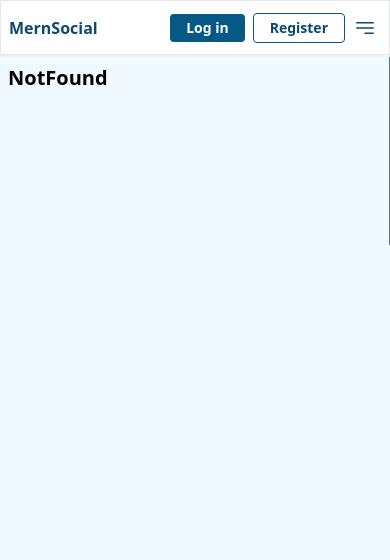
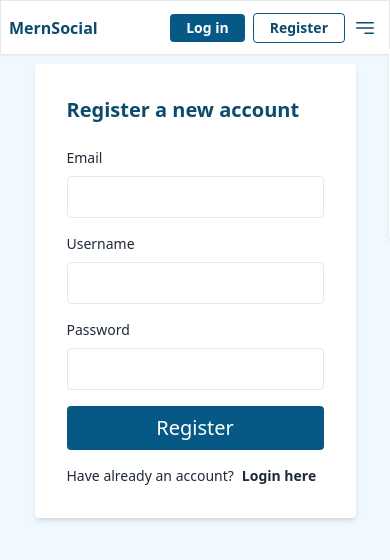
Before and after one commit to mhaprean/mern-social, a React (Vite) app in the folder client/: page /register in a window 390 px wide. Shown: the top 560 px of the page. Built offline with nearby package versions, Linux system fonts and the light colour scheme; no server answers.

Commit message:
add register functionality

```diff
--- a/client/src/App.tsx
+++ b/client/src/App.tsx
@@ -1,10 +1,12 @@
 import { Route, Routes } from 'react-router-dom';
 import Navigation from './components/Navigation';
 import Post from './components/Post';
+import ForgotPasswordPage from './pages/ForgotPasswordPage';
 import Homepage from './pages/Homepage';
-import Login from './pages/Login';
+import LoginPage from './pages/LoginPage';
 import MyProfile from './pages/MyProfile';
 import NotFound from './pages/NotFound';
+import RegisterPage from './pages/RegisterPage';
 
 function App() {
   return (
@@ -12,15 +14,15 @@ function App() {
       <Navigation />
 
       <div className="bg-sky-50 h-full min-h-screen p-2 pt-16">
-        <div className="text-xl font-bold max-w-screen-lg m-auto">
+        <div className="text-xl max-w-screen-lg m-auto">
           <Routes>
             <Route path="/" element={<Homepage />} />
-            <Route path="/login" element={<Login />} />
+            <Route path="/login" element={<LoginPage />} />
+            <Route path="/register" element={<RegisterPage />} />
             <Route path="/my-profile" element={<MyProfile />} />
+            <Route path="/forgot-password" element={<ForgotPasswordPage />} />
             <Route path="/*" element={<NotFound />} />
-
           </Routes>
-
         </div>
       </div>
     </div>
--- /dev/null
+++ b/client/src/components/LoginRegister.tsx
@@ -0,0 +1,165 @@
+import { useState } from 'react';
+import { Link, useNavigate } from 'react-router-dom';
+import { useLoginUserMutation, useRegisterUserMutation } from '../redux/apiSlice';
+import { login, setUser } from '../redux/authSlice';
+import { useAppDispatch } from '../redux/hooks';
+
+interface IPropsLoginRegister {
+  isRegister?: boolean;
+}
+
+const LoginRegister = ({ isRegister = false }: IPropsLoginRegister) => {
+  const [username, setUsername] = useState('');
+  const [password, setPassword] = useState('');
+  const [email, setEmail] = useState('');
+
+  const navigate = useNavigate();
+
+  const [loginUser, response] = useLoginUserMutation();
+  const [registerUser, registerResponse] = useRegisterUserMutation();
+
+  const dispatch = useAppDispatch();
+
+  const handleRegister = async () => {
+    if (registerResponse.isLoading) {
+      return;
+    }
+    try {
+      const userData = {
+        name: username,
+        password: password,
+        email: email,
+      };
+
+      const result = await registerUser({ data: userData }).unwrap();
+
+      if (result.access_token) {
+        dispatch(setUser(result.user));
+        dispatch(login(result.access_token));
+
+        navigate('/');
+      }
+    } catch (error) {
+      console.log('error', error);
+    }
+  };
+
+  const handleLogin = async () => {
+    if (response.isLoading) {
+      return;
+    }
+
+    try {
+      const userData = {
+        name: username,
+        password: password,
+      };
+
+      const result = await loginUser({ data: userData }).unwrap();
+
+      if (result.access_token) {
+        dispatch(setUser(result.user));
+        dispatch(login(result.access_token));
+
+        navigate('/');
+      }
+    } catch (error) {
+      console.log('we have an error: ', error);
+    }
+  };
+
+  const handleSubmit = (e: React.FormEvent<HTMLFormElement>) => {
+    e.preventDefault();
+
+    if (isRegister) {
+      handleRegister();
+    } else {
+      handleLogin();
+    }
+  };
+
+  return (
+    <div className="flex justify-center items-center">
+      <form onSubmit={handleSubmit} className="bg-white p-8 rounded shadow-md">
+        <h2 className="font-bold mb-6 text-sky-900">{isRegister ? 'Register a new account' : 'Log in to your account'}</h2>
+
+        {isRegister && (
+          <div className="mb-4">
+            <label htmlFor="username" className="block text-gray-800 font-medium mb-2 text-sm">
+              Email
+            </label>
+            <input
+              type="email"
+              id="name"
+              name="email"
+              value={email}
+              onChange={(e) => setEmail(e.target.value)}
+              className="border text-base rounded px-3 py-2 w-full  focus:outline-none focus:ring focus:border-blue-300"
+              required
+            />
+          </div>
+        )}
+        <div className="mb-4">
+          <label htmlFor="username" className="block text-gray-800 font-medium mb-2 text-sm">
+            Username
+          </label>
+          <input
+            type="text"
+            id="name"
+            name="name"
+            value={username}
+            onChange={(e) => setUsername(e.target.value)}
+            className="border text-base  rounded px-3 py-2 w-full focus:outline-none focus:ring focus:border-blue-300"
+            required
+          />
+        </div>
+        <div className="mb-4">
+          <label htmlFor="password" className="block text-gray-800 font-medium mb-2 text-sm">
+            Password
+          </label>
+          <input
+            type="password"
+            id="password"
+            name="password"
+            value={password}
+            onChange={(e) => setPassword(e.target.value)}
+            className="border text-base  rounded px-3 py-2 w-full focus:outline-none focus:ring focus:border-sky-800"
+            required
+          />
+        </div>
+
+        {!isRegister && (
+          <div className="mb-4">
+            <Link to={'/forgot-password'} className="text-sm text-gray-600">
+              Forgot password?
+            </Link>
+          </div>
+        )}
+
+        <button type="submit" className="bg-sky-800 hover:bg-sky-900 text-white rounded px-4 py-2 w-full">
+          {isRegister ? 'Register' : 'Log In'}
+        </button>
+
+        <div className="flex items-center font-normal mt-4 text-gray-800">
+          {isRegister ? (
+            <>
+              <p className="text-sm">Have already an account?</p>{' '}
+              <Link to={'/login'} className="ml-2 text-sm font-bold">
+                Login here
+              </Link>
+            </>
+          ) : (
+            <>
+              <p className="text-sm">Not a member?</p>{' '}
+              <Link to={'/register'} className="ml-2 text-sm font-bold">
+                Register here
+              </Link>
+            </>
+          )}
+        </div>
+      </form>
+    </div>
+  );
+};
+
+export default LoginRegister;
--- a/client/src/components/Navigation.tsx
+++ b/client/src/components/Navigation.tsx
@@ -19,9 +19,9 @@ const Navigation = () => {
   const handleOpen = () => {
     setOpen(!open);
   };
+
   return (
     <div className="fixed top-0 left-0 w-full border shadow-sm h-[55px] flex text-sky-900 bg-white px-2">
-
       <div className="max-w-screen-lg m-auto flex items-center w-full">
         <Link to="/">
           <h2 className="font-bold">MernSocial</h2>
@@ -32,9 +32,11 @@ const Navigation = () => {
             <Link to="/login" className="ml-auto">
               <button className="bg-sky-800 hover:bg-sky-900 text-white text-sm font-bold py-1 px-4 rounded mx-2 ">Log in</button>
             </Link>
-            <button className="bg-transparent hover:bg-sky-800 text-sky-900 text-sm font-bold hover:text-white py-1 px-4 border border-sky-800 hover:border-transparent rounded">
-              Register
-            </button>
+            <Link to="/register">
+              <button className="bg-transparent hover:bg-sky-800 text-sky-900 text-sm font-bold hover:text-white py-1 px-4 border border-sky-800 hover:border-transparent rounded">
+                Register
+              </button>
+            </Link>
           </>
         ) : (
           <>
@@ -51,13 +53,13 @@ const Navigation = () => {
         </button>
 
         <ul
-          className={`sm:hidden md:items-center md:pb-0 p-6 absolute md:static bg-slate-500 md:z-auto z-[-1] top-14  w-full md:w-auto md:pl-0 pl-9 transition-all duration-300 ease-in ${
+          className={`sm:hidden md:items-center md:pb-0 p-6 absolute md:static bg-white md:z-auto top-12 shadow-md w-full md:w-auto md:pl-0 pl-9 transition-all duration-200 ease-in ${
             open ? 'left-0' : 'left-[100%]'
           }`}
         >
           {links.map((link) => (
             <li key={link.name} className=" text-xl">
-              <Link to={link.link} className="text-gray-800 hover:text-gray-400 duration-300">
+              <Link to={link.link} className="text-gray-800 hover:text-gray-400 duration-200">
                 {link.name}
               </Link>
             </li>
--- /dev/null
+++ b/client/src/pages/ForgotPasswordPage.tsx
@@ -0,0 +1,9 @@
+import React from 'react'
+
+const ForgotPasswordPage = () => {
+  return (
+    <div>ForgotPasswordPage</div>
+  )
+}
+
+export default ForgotPasswordPage
--- a/client/src/pages/Login.tsx
+++ /dev/null
@@ -1,80 +0,0 @@
-import { useState } from 'react';
-import { useLoginUserMutation } from '../redux/apiSlice';
-import { login, setUser } from '../redux/authSlice';
-import { useAppDispatch } from '../redux/hooks';
-
-const Login = () => {
-  const [username, setUsername] = useState('');
-  const [password, setPassword] = useState('');
-
-  const [loginUser, response] = useLoginUserMutation();
-
-  const dispatch = useAppDispatch();
-
-  const handleSubmit = async (e: React.FormEvent<HTMLFormElement>) => {
-    e.preventDefault();
-
-    if (response.isLoading) {
-      return;
-    }
-
-    try {
-      const userData = {
-        name: username,
-        password: password,
-      };
-
-      const result = await loginUser({ data: userData }).unwrap();
-
-      if (result.access_token) {
-        dispatch(setUser(result.user));
-        dispatch(login(result.access_token));
-      }
-    } catch (error) {
-      console.log('we have an error: ', error);
-    }
-  };
-
-  return (
-    <div>
-      <div className="flex justify-center items-center">
-        <form onSubmit={handleSubmit} className="bg-white p-8 rounded shadow-md">
-          <h2 className="font-bold mb-6 text-sky-900">Log in to your account</h2>
-          <div className="mb-4">
-            <label htmlFor="username" className="block text-gray-800 font-medium mb-2 text-sm">
-              Username
-            </label>
-            <input
-              type="text"
-              id="name"
-              name="name"
-              value={username}
-              onChange={(e) => setUsername(e.target.value)}
-              className="border rounded px-3 py-2 w-full focus:outline-none focus:ring focus:border-blue-300"
-              required
-            />
-          </div>
-          <div className="mb-4">
-            <label htmlFor="password" className="block text-gray-800 font-medium mb-2 text-sm">
-              Password
-            </label>
-            <input
-              type="password"
-              id="password"
-              name="password"
-              value={password}
-              onChange={(e) => setPassword(e.target.value)}
-              className="border rounded px-3 py-2 w-full focus:outline-none focus:ring focus:border-sky-800"
-              required
-            />
-          </div>
-          <button type="submit" className="bg-sky-800 hover:bg-sky-900 text-white rounded px-4 py-2 w-full">
-            Log In
-          </button>
-        </form>
-      </div>
-    </div>
-  );
-};
-
-export default Login;
--- /dev/null
+++ b/client/src/pages/LoginPage.tsx
@@ -0,0 +1,13 @@
+
+import LoginRegister from '../components/LoginRegister';
+
+const LoginPage = () => {
+
+  return (
+    <div>
+      <LoginRegister />
+    </div>
+  );
+};
+
+export default LoginPage;
--- /dev/null
+++ b/client/src/pages/RegisterPage.tsx
@@ -0,0 +1,11 @@
+import LoginRegister from '../components/LoginRegister';
+
+const RegisterPage = () => {
+  return (
+    <div>
+      <LoginRegister isRegister={true} />
+    </div>
+  );
+};
+
+export default RegisterPage;
--- /dev/null
+++ b/client/src/pages/ResetPasswordPage.tsx
@@ -0,0 +1,9 @@
+import React from 'react'
+
+const ResetPasswordPage = () => {
+  return (
+    <div>ResetPasswordPage</div>
+  )
+}
+
+export default ResetPasswordPage
```
